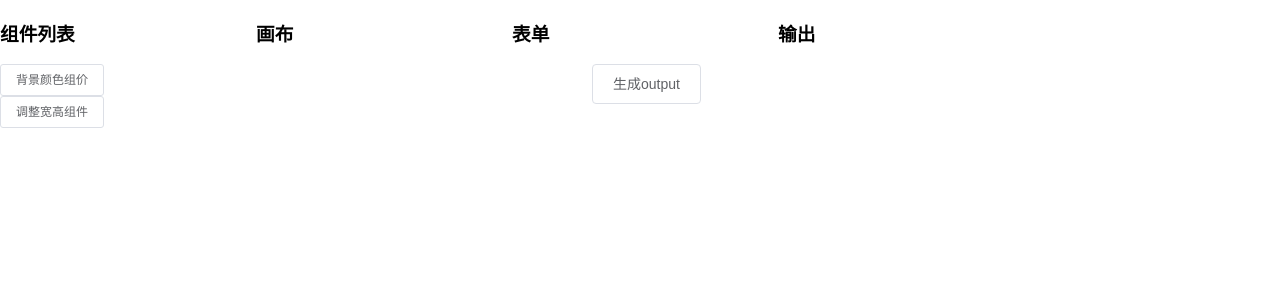
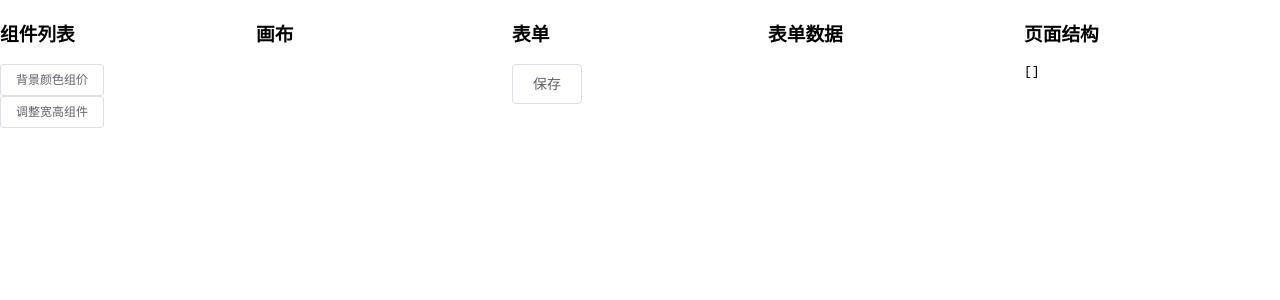
Before and after one commit to ishowshao/json-editor, a Vue app: page / in a window 1280 px wide. Shown: the top 300 px of the page. Built offline with nearby package versions, Linux system fonts and the light colour scheme.

Commit message:
Update App.vue

```diff
--- a/src/App.vue
+++ b/src/App.vue
@@ -17,22 +17,20 @@
                 </div>
             </div>
         </div>
-        <!-- <div class="schema">
-            <el-input type="textarea" :rows="20" placeholder="请输入内容" v-model="textarea"> </el-input>
-            <el-button @click="gen">生成</el-button>
-        </div> -->
         <div class="form">
             <h3>表单</h3>
             <el-form ref="form" label-width="80px">
                 <object-generator v-if="schema" ref="root" :schema="schema"></object-generator>
-                <el-form-item>
-                    <el-button @click="generateOutput">生成output</el-button>
-                </el-form-item>
             </el-form>
+            <el-button @click="generateOutput">保存</el-button>
         </div>
         <div class="output">
-            <h3>输出</h3>
+            <h3>表单数据</h3>
             <code><pre>{{output}}</pre></code>
+        </div>
+        <div class="page">
+            <h3>页面结构</h3>
+            <code><pre>{{pageData}}</pre></code>
         </div>
     </div>
 </template>
@@ -68,6 +66,16 @@ export default {
             output: null,
             components: []
         };
+    },
+    computed: {
+        pageData() {
+            return this.components.map(c => {
+                return {
+                    name: c.name,
+                    data: c.data,
+                };
+            });
+        }
     },
     methods: {
         gen() {
@@ -128,20 +136,9 @@ body {
 #app {
     display: flex;
 }
-.components, .canvas {
+#app > div {
     width: 20vw;
-}
-.schema {
-    width: 30vw;
-    padding: 10px;
     box-sizing: border-box;
-}
-.form {
-    width: 20vw;
-}
-.output {
-    padding: 0 10px;
-    width: 30vw;
 }
 .container > div {
     box-sizing: border-box;
```
